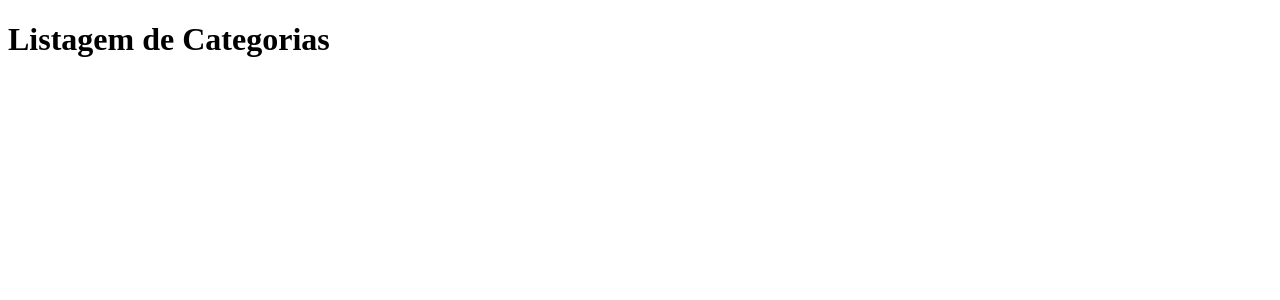
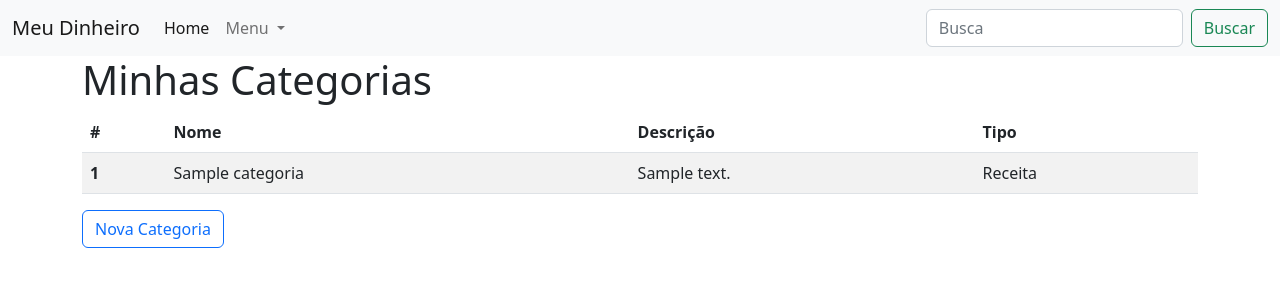
Before and after one commit to Romylson/meudinheiro, a Django app: page /categorias/ in a window 1280 px wide. Shown: the top 300 px of the page. Run offline with Django 4.2, Linux system fonts and the light colour scheme; a user stored in the database is signed in; tables that the repository leaves empty hold one stand-in row (values such as "Sample post"); some libraries are stand-ins or nearby versions.

Commit message:
lista categoria

```diff
--- a/apps/geral/forms.py
+++ b/apps/geral/forms.py
@@ -3,6 +3,7 @@ from django import forms
 from .models import Categoria
 
 class CategoriaForm(forms.ModelForm):
+# nome = forms.CharField(label='Nome', widget=forms.TextInput(attrs={'class':'forms-control'}))
 
     class Meta:
         model = Categoria
--- a/apps/geral/models.py
+++ b/apps/geral/models.py
@@ -17,7 +17,7 @@ class Categoria(models.Model):
     class Meta:
         verbose_name = 'Categoria'
         verbose_name_plural = 'Categorias'
-        ordering = ['nome']
+        ordering = ['id']
 
     def __str__(self):
         return self.nome
--- a/meudinheiro/settings.py
+++ b/meudinheiro/settings.py
@@ -43,7 +43,9 @@ DJANGO_APPS = [
 
 ]
 
-APPS_TERCEIROS = []
+APPS_TERCEIROS = [
+    'widget_tweaks',
+]
 
 APPS_PROJETO = [
     'geral.apps.GeralConfig',
--- a/templates/geral/lista_categorias.html
+++ b/templates/geral/lista_categorias.html
@@ -1,10 +1,37 @@
-<!DOCTYPE html>
-<html lang="en">
-<head>
-    <meta charset="UTF-8">
-    <title>Title</title>
-</head>
-<body>
-<h1>Listagem de Categorias</h1>
-</body>
-</html>
+{% extends 'base.html' %}
+
+{% block titulo %} Minhas Categorias | {{ block.super }} {% endblock titulo %}
+
+{% block corpo %}
+
+<div class="container">
+    <div class="row">
+        <div class="col">
+            <h1>Minhas Categorias</h1>
+            <table class="table table-striped">
+                <thead>
+                <tr>
+                    <th scope="col">#</th>
+                    <th scope="col">Nome</th>
+                    <th scope="col">Descrição</th>
+                    <th scope="col">Tipo</th>
+                </tr>
+                </thead>
+                <tbody>
+                {% for categoria in categorias %}
+                <tr>
+                    <th scope="row">{{categoria.id}}</th>
+                    <td>{{categoria.nome}}</td>
+                    <td>{{categoria.descricao}}</td>
+                    <td>{{categoria.get_tipo_display}}</td>
+                </tr>
+                {% endfor %}
+
+                </tbody>
+            </table>
+            <a class="btn btn-outline-primary" href="{% url 'geral:nova_categoria' %}">Nova Categoria</a>
+        </div>
+    </div>
+</div>
+
+{% endblock corpo %}
```
Also changed, not shown: templates/geral/nova_categoria.html (+25 -4 lines).
